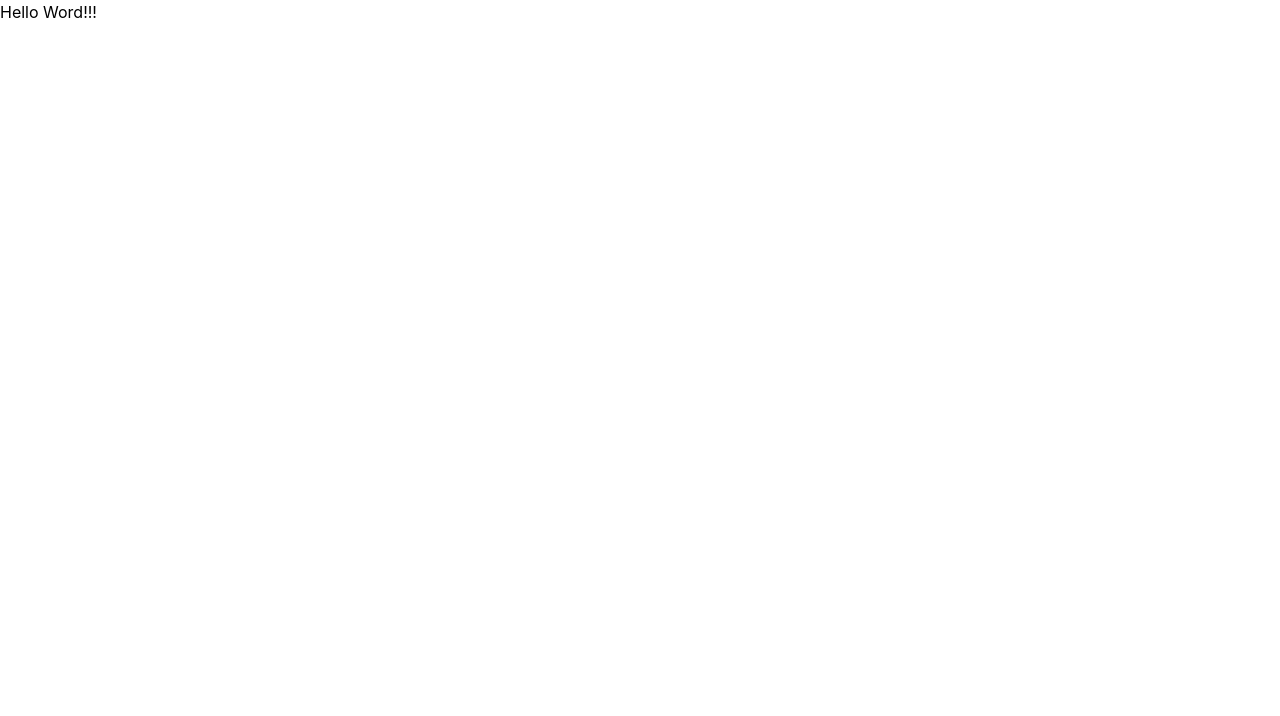
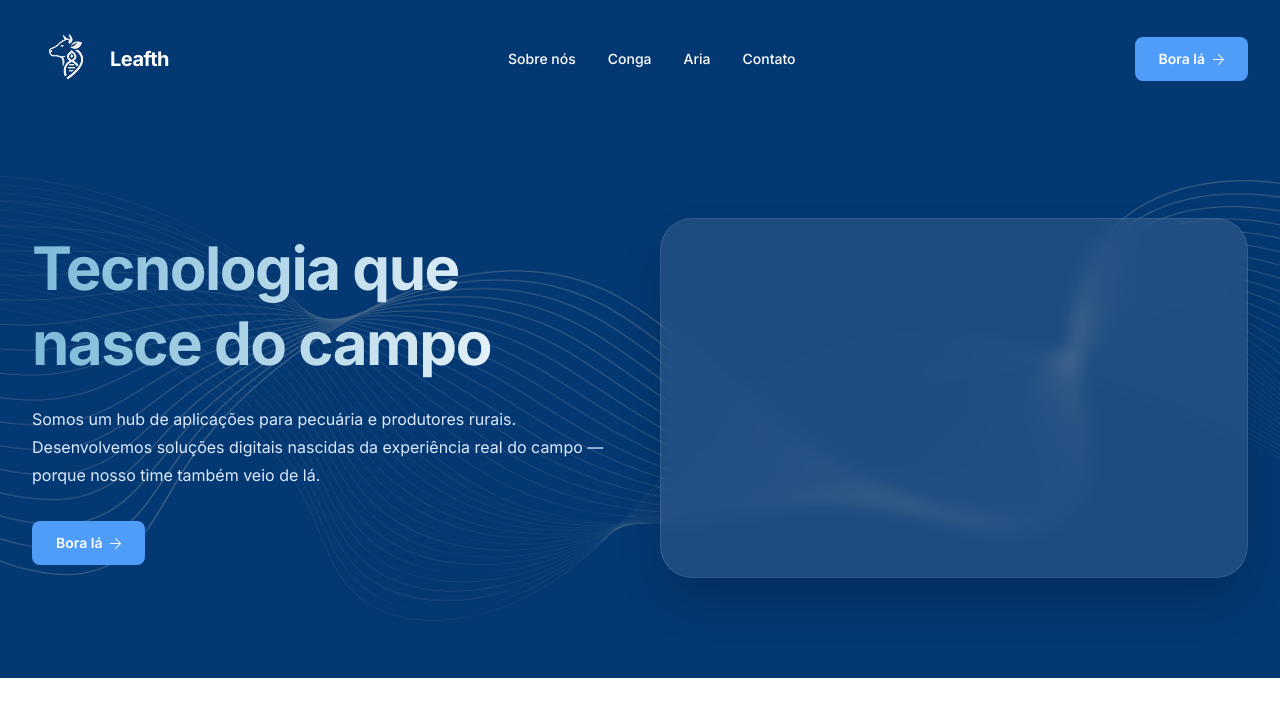
Before and after one commit to Leafth/leafth-leads, a website: page public/index.html in a window 1280 px wide. Drawn offline with Linux system fonts and the light colour scheme.

Commit message:
feat: adiciona seção inicial da página

```diff
--- a/public/index.html
+++ b/public/index.html
@@ -1,14 +1,115 @@
-<!DOCTYPE html>
+<!doctype html>
 <html lang="en">
-<head>
-    <meta charset="UTF-8">
-    <meta name="viewport" content="width=device-width, initial-scale=1.0">
-    <link rel="stylesheet" href="./css/output.css">
+  <head>
+    <meta charset="UTF-8" />
+    <meta name="viewport" content="width=device-width, initial-scale=1.0" />
+    <link rel="stylesheet" href="./css/output.css" />
+    <link
+      href="https://fonts.googleapis.com/css2?family=Inter:wght@100..900&display=swap"
+      rel="stylesheet"
+    />
     <title>Leafth</title>
-</head>
-<body>
-    <section>
-        <h1>Hello Word!!!</h1>
-    </section>
-</body>
+  </head>
+  <body>
+    <header class="bg-primary text-white">
+      <nav
+        class="mx-auto flex max-w-7xl items-center justify-between px-6 py-6 lg:px-8"
+      >
+        <a href="#" class="flex items-center gap-2">
+          <img src="./assets/icons/icon_logo.png" alt="" />
+
+          <span class="text-xl font-bold tracking-tight">Leafth</span>
+        </a>
+
+        <div class="hidden items-center gap-8 text-sm font-medium md:flex">
+          <a href="#sobre" class="transition hover:text-secondary">Sobre nós</a>
+          <a href="#conga" class="transition hover:text-secondary">Conga</a>
+          <a href="#aria" class="transition hover:text-secondary">Aria</a>
+          <a href="#contato" class="transition hover:text-secondary">Contato</a>
+        </div>
+
+        <a
+          href="#contato"
+          class="inline-flex items-center justify-center rounded-lg bg-secondary px-6 py-3 gap-2 text-sm font-semibold text-white transition hover:bg-secondary/60"
+        >
+          Bora lá
+          <img src="./assets/icons/icon_arrow.png" alt="" />
+        </a>
+
+        <button
+          type="button"
+          class="inline-flex h-10 w-10 items-center justify-center rounded-lg border border-white/20 md:hidden"
+          data-menu-button
+        >
+          <span class="sr-only">Abrir menu</span>
+          ☰
+        </button>
+      </nav>
+
+      <div
+        class="hidden border-t border-white/10 px-6 pb-6 md:hidden"
+        data-mobile-menu
+      >
+        <div class="flex flex-col gap-4 pt-4 text-sm font-medium">
+          <a href="#sobre">Sobre nós</a>
+          <a href="#conga">Conga</a>
+          <a href="#aria">Aria</a>
+          <a href="#contato">Contato</a>
+
+          <a
+            href="#contato"
+            class="inline-flex items-center justify-center rounded-lg bg-secondary px-6 py-3 gap-2 text-sm font-semibold text-white transition hover:bg-secondary/60"
+          >
+            Bora lá
+            <img src="./assets/icons/icon_arrow.png" alt="" />
+          </a>
+        </div>
+      </div>
+    </header>
+
+    <main>
+      <section class="relative overflow-hidden bg-primary text-white">
+        <img
+          src="./assets/images/element.png"
+          alt=""
+          class="pointer-events-none absolute left-1/2 top-1/2 z-0 w-full max-w-none -translate-x-1/2 -translate-y-1/2 object-cover opacity-90 mix-blend-screen"
+        />
+
+        <div
+          class="relative z-10 mx-auto grid min-h-140 max-w-7xl grid-cols-1 items-center gap-10 px-6 py-10 lg:grid-cols-2 lg:px-8 lg:py-14"
+        >
+          <div class="max-w-2xl">
+            <h1
+              class="bg-linear-to-r from-[#7CBAD8] to-white bg-clip-text text-4xl font-bold leading-tight tracking-tight text-transparent sm:text-5xl lg:text-6xl"
+            >
+              Tecnologia que nasce do campo
+            </h1>
+
+            <p class="mt-6 max-w-xl text-base leading-7 text-blue-100">
+              Somos um hub de aplicações para pecuária e produtores rurais.
+              Desenvolvemos soluções digitais nascidas da experiência real do
+              campo — porque nosso time também veio de lá.
+            </p>
+
+            <div class="mt-8 flex flex-col gap-4 sm:flex-row">
+              <a
+                href="#contato"
+                class="inline-flex items-center justify-center gap-2 rounded-lg bg-secondary px-6 py-3 text-sm font-semibold text-white transition hover:bg-secondary/60"
+              >
+                Bora lá
+                <img src="./assets/icons/icon_arrow.png" alt="" />
+              </a>
+            </div>
+          </div>
+
+          <div class="relative">
+            <div
+              class="relative h-90 rounded-4xl border border-white/10 bg-white/10 p-4 shadow-2xl backdrop-blur"
+            ></div>
+          </div>
+        </div>
+      </section>
+    </main>
+    <script src="./javascript/main.js"></script>
+  </body>
 </html>
```
